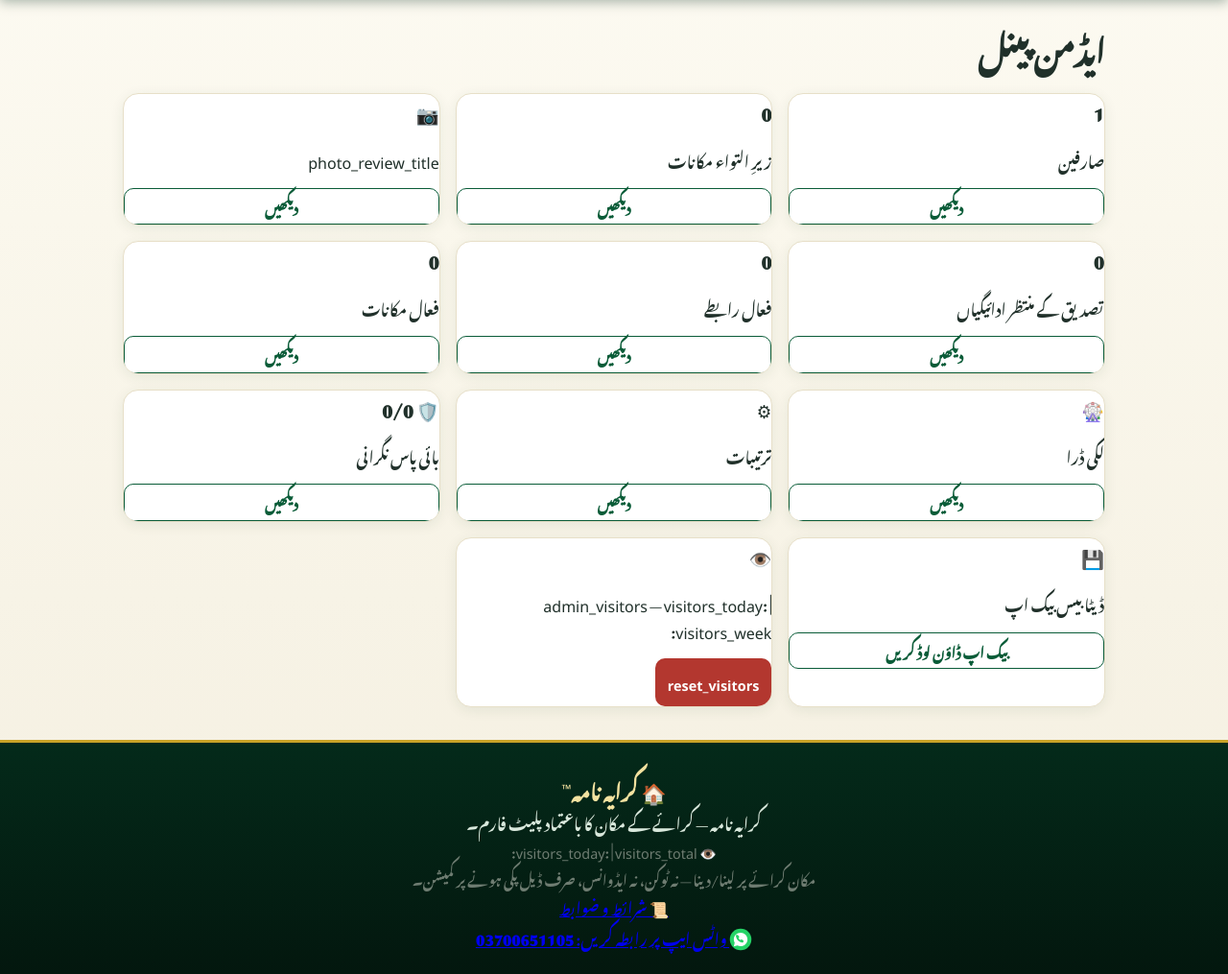
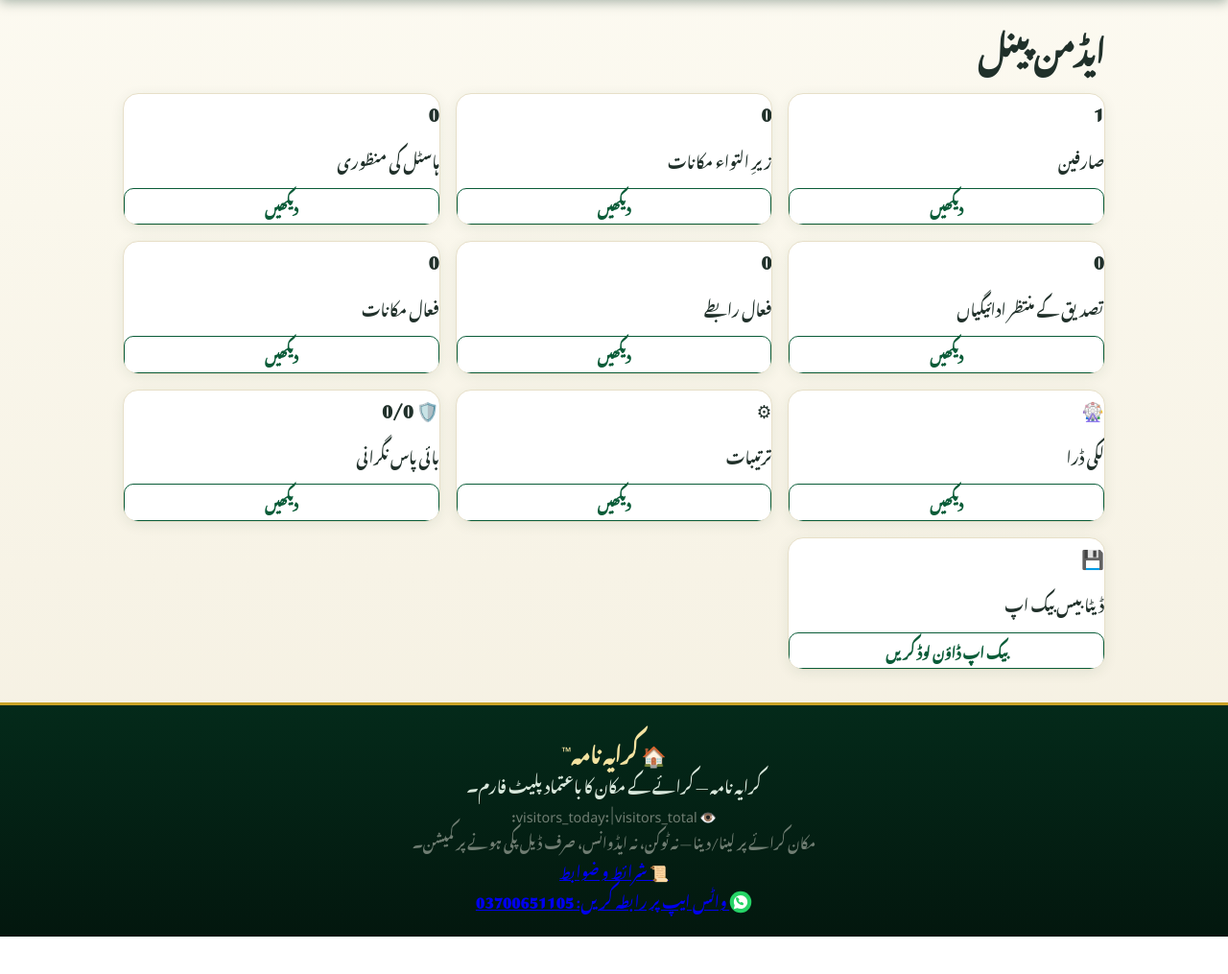
Before and after one commit to razihaiderzaidi555-cpu/kirayanama, a Flask app: page /admin/ in a window 1280 px wide. Shown: the part 110-1125 px from the top of the page at 96% size. After the commit the page ends 1086 px from the top, so only its background shows below. Run offline with Flask 3, Linux system fonts and the light colour scheme; a user stored in the database is signed in; data comes from the database, SQL or seed files in the repository; data that the repository does not hold is empty; parts of the project's set-up code (start-up, migrations or seed data) failed here and were passed over.

Commit message:
Hostel owner system (Phase 2): templates/admin/dashboard.html

```diff
--- a/app/templates/admin/dashboard.html
+++ b/app/templates/admin/dashboard.html
@@ -15,9 +15,9 @@
       <a class="btn btn-secondary btn-small" href="{{ url_for('admin.listings') }}">{{ t('view') }}</a>
     </div>
     <div class="card">
-      <h3>📷 {{ stats.pending_photos }}</h3>
-      <p>{{ t('photo_review_title') }}</p>
-      <a class="btn btn-secondary btn-small" href="{{ url_for('admin.photo_review') }}">{{ t('view') }}</a>
+      <h3>{{ stats.pending_hostels }}</h3>
+      <p>{{ t('admin_hostels') }}</p>
+      <a class="btn btn-secondary btn-small" href="{{ url_for('admin.hostels') }}">{{ t('view') }}</a>
     </div>
     <div class="card">
       <h3>{{ stats.in_review }}</h3>
@@ -54,13 +54,6 @@
       <p>{{ t('admin_backup') }}</p>
       <a class="btn btn-secondary btn-small" href="{{ url_for('admin.backup') }}">{{ t('download_backup') }}</a>
     </div>
-    <div class="card">
-      <h3>👁️ {{ stats.visitors_total }}</h3>
-      <p>{{ t('admin_visitors') }} — {{ t('visitors_today') }}: {{ stats.visitors_today }} | {{ t('visitors_week') }}: {{ stats.visitors_week }}</p>
-      <form method="post" action="{{ url_for('admin.visitors_reset') }}" onsubmit="return confirm('{{ t('confirm_reset_visitors') }}');">
-        <button type="submit" class="btn btn-small btn-danger">{{ t('reset_visitors') }}</button>
-      </form>
-    </div>
   </div>
 </div>
 {% endblock %}
```
